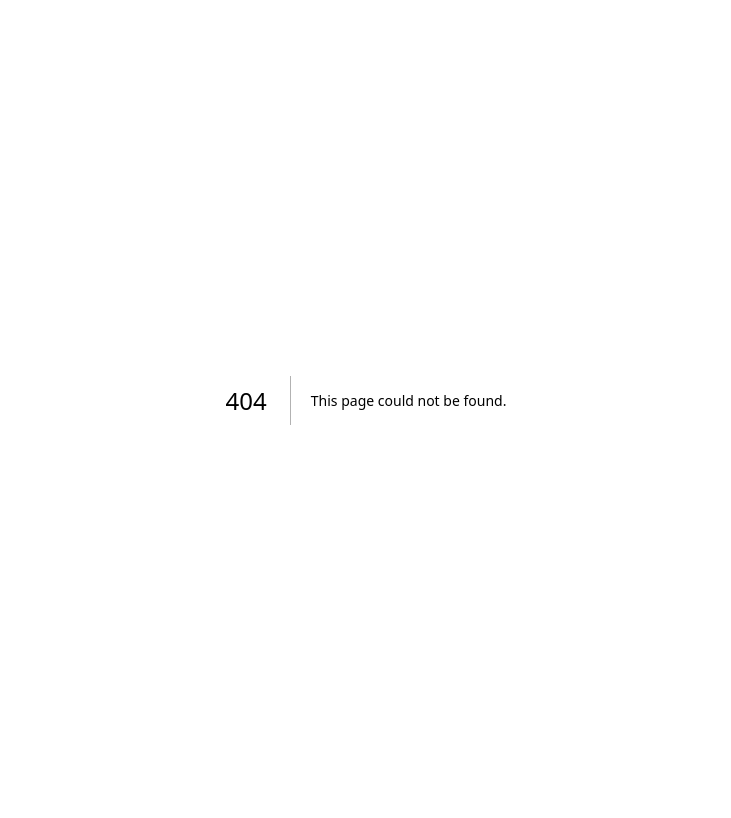
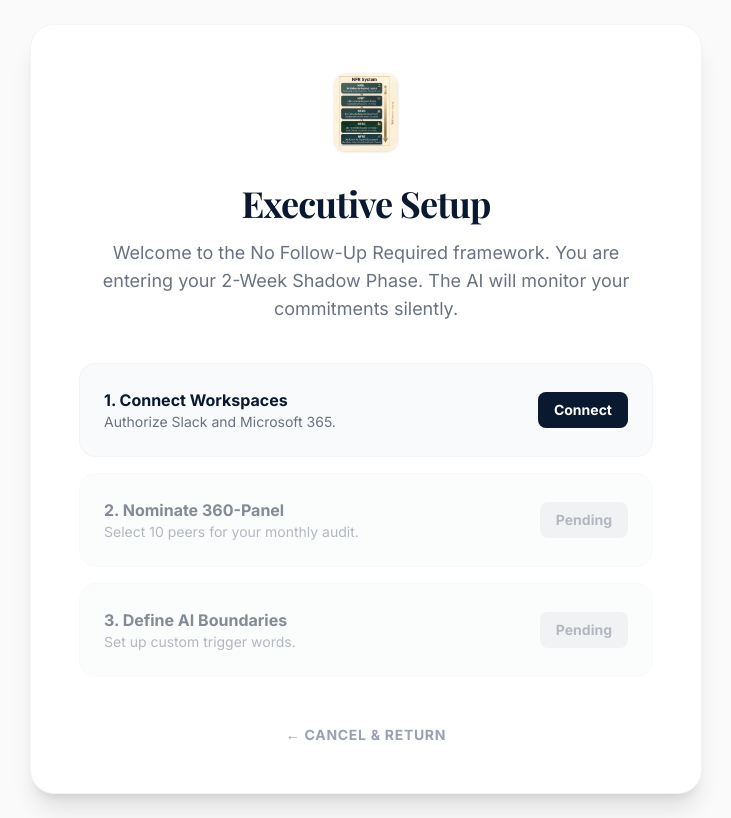
Before and after one commit to manojonkar/no-reminder, a Next.js app: page /onboarding in a window 1280 px wide. Before the commit this address had no page. Shown: the whole page, without its empty margins (274-1005 px from the left). Built offline with nearby package versions, Linux system fonts and the light colour scheme; a web font is replaced by a local one.

Commit message:
fix: button routing on landing page

```diff
--- /dev/null
+++ b/src/app/onboarding/page.tsx
@@ -0,0 +1,60 @@
+"use client";
+import React from "react";
+import Image from "next/image";
+
+export default function Onboarding() {
+  return (
+    <div className="min-h-screen bg-[#FAFAFA] font-sans text-[#0A192F] flex flex-col items-center justify-center p-6">
+
+      <div className="max-w-2xl w-full bg-white p-12 rounded-3xl shadow-xl border border-gray-100 flex flex-col items-center text-center">
+
+        <Image src="/logo.jpg" alt="NFR Logo" width={64} height={64} className="rounded-xl mb-8 shadow-sm" />
+
+        <h1 className="font-serif text-4xl font-bold mb-4 tracking-tight">
+          Executive Setup
+        </h1>
+
+        <p className="text-gray-500 mb-10 text-lg">
+          Welcome to the No Follow-Up Required framework. You are entering your 2-Week Shadow Phase. The AI will monitor your commitments silently.
+        </p>
+
+        <div className="w-full space-y-4 text-left">
+          <div className="p-6 bg-gray-50 border border-gray-100 rounded-2xl flex items-center justify-between">
+            <div>
+              <h3 className="font-bold text-[#0A192F]">1. Connect Workspaces</h3>
+              <p className="text-sm text-gray-500">Authorize Slack and Microsoft 365.</p>
+            </div>
+            <button className="px-4 py-2 bg-[#0A192F] text-white text-sm font-bold rounded-lg hover:bg-gray-800 transition">
+              Connect
+            </button>
+          </div>
+
+          <div className="p-6 bg-gray-50 border border-gray-100 rounded-2xl flex items-center justify-between opacity-50">
+            <div>
+              <h3 className="font-bold text-[#0A192F]">2. Nominate 360-Panel</h3>
+              <p className="text-sm text-gray-500">Select 10 peers for your monthly audit.</p>
+            </div>
+            <button className="px-4 py-2 bg-gray-200 text-gray-500 text-sm font-bold rounded-lg cursor-not-allowed">
+              Pending
+            </button>
+          </div>
+
+          <div className="p-6 bg-gray-50 border border-gray-100 rounded-2xl flex items-center justify-between opacity-50">
+            <div>
+              <h3 className="font-bold text-[#0A192F]">3. Define AI Boundaries</h3>
+              <p className="text-sm text-gray-500">Set up custom trigger words.</p>
+            </div>
+            <button className="px-4 py-2 bg-gray-200 text-gray-500 text-sm font-bold rounded-lg cursor-not-allowed">
+              Pending
+            </button>
+          </div>
+        </div>
+
+        <button onClick={() => window.location.href='/'} className="mt-12 text-sm text-gray-400 hover:text-[#0A192F] transition font-bold uppercase tracking-wider">
+          ← Cancel & Return
+        </button>
+
+      </div>
+    </div>
+  );
+}
--- a/src/app/page.tsx
+++ b/src/app/page.tsx
@@ -47,7 +47,7 @@ export default function LandingPage() {
           </p>
 
           <div className="flex flex-col sm:flex-row gap-4 w-full justify-center">
-            <button onClick={() => window.location.href = '/inbox'} className="px-8 py-4 bg-[#D4AF37] text-[#0A192F] font-bold text-lg rounded-lg hover:opacity-90 transition shadow-lg">
+            <button onClick={() => window.location.href = '/onboarding'} className="px-8 py-4 bg-[#D4AF37] text-[#0A192F] font-bold text-lg rounded-lg hover:opacity-90 transition shadow-lg">
               Start Free Trial
             </button>
             <button onClick={() => window.location.href = '/inbox'} className="px-8 py-4 bg-white/10 text-white font-bold text-lg rounded-lg hover:bg-white/20 transition">
```
Also changed, not shown: 1 other file (tests, documents, lock files or other folders).
